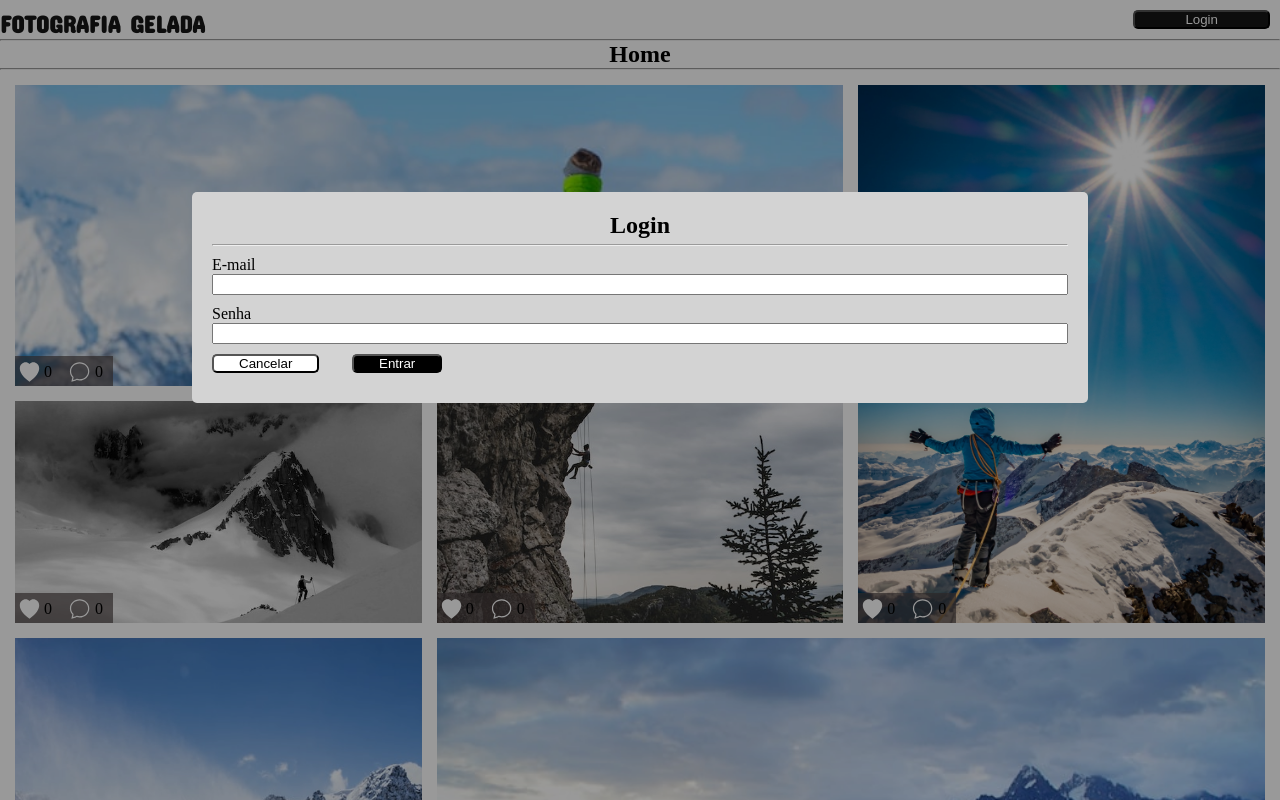
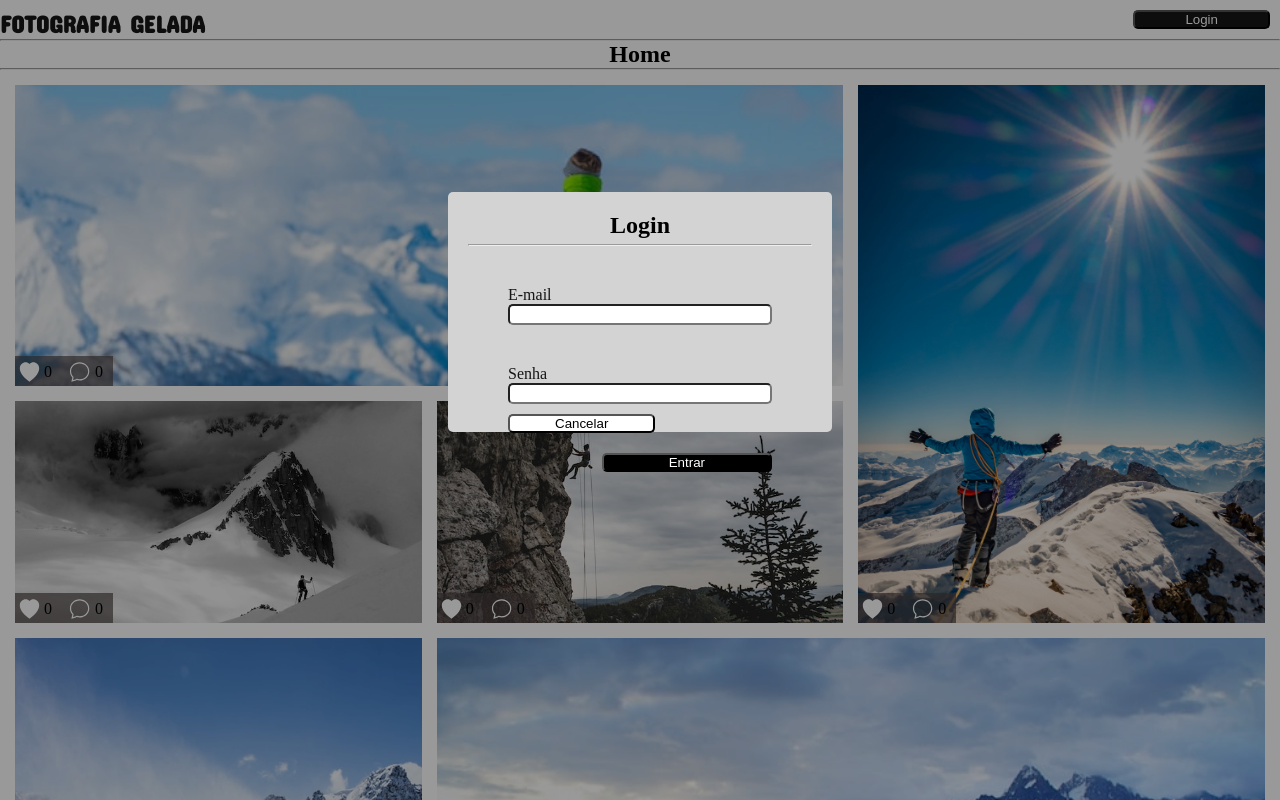
Before and after one commit to GabrielPIAUI/fotografiaGelada, a website: page public/index.html in a window 1280 px wide. Both pictures are taken after a click on the button "Login". Shown: the top 800 px of the page. Drawn offline with Linux system fonts and the light colour scheme.

Commit message:
fotografiaGelada pt.9

```diff
--- a/public/app.js
+++ b/public/app.js
@@ -22,3 +22,6 @@ const switchModal = () => {
             switchModal()
         }
     }
+
+const modal = document.querySelector('.modal')
+const cancel = document.querySelector('.button-cancelar').addEventListener('click', cancelar())
--- a/public/style.css
+++ b/public/style.css
@@ -51,7 +51,8 @@ button {
     margin: 15% auto;
     padding: 20px;
     border-radius: 5px;
-    width: 70%;
+    width: 30%;
+    height: 30%;
 
     display: flex;
     flex-direction: column;
@@ -68,7 +69,14 @@ button {
 }
 
 .label {
-    padding-top: 10px;
+    padding-top: 40px;
+    padding-left: 40px;
+    color: #161616;
+}
+
+.input {
+    margin: auto 40px;
+    border-radius: 5px;
 }
 
 .cancel-enter {
@@ -77,18 +85,18 @@ button {
 .button-entrar {
     background-color: black;
     color: white;
-    padding: 0 25px;
+    padding: 0 65px;
     border-radius: 5px;
-    position: relative;
-    left: 140px;
+    float: right;
+    margin: 10px 40px;
 }
 
 .button-cancelar {
     background-color: white;
     color: black;
-    padding: 0 25px;
+    padding: 0 45px;
     border-radius: 5px;
-    position: absolute;
+    margin: 10px 40px;
 }
 
 .home {
```
